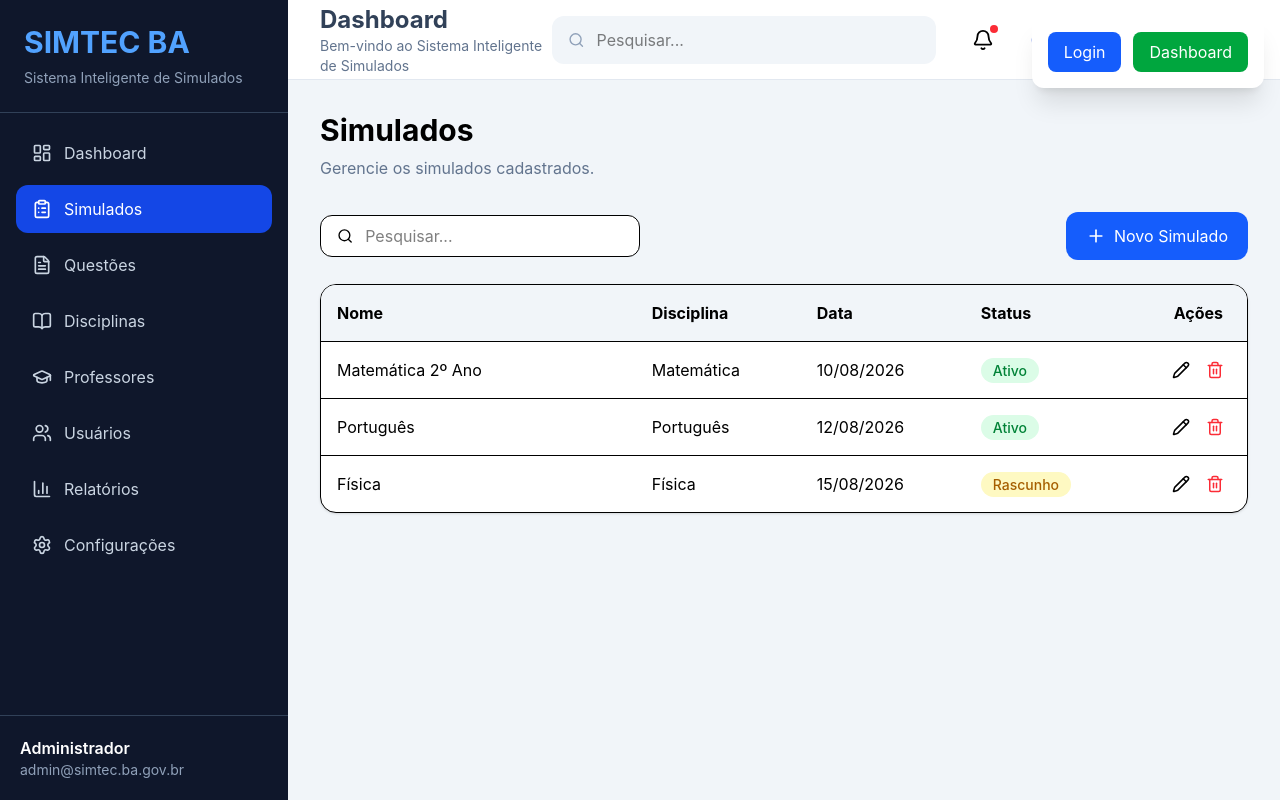
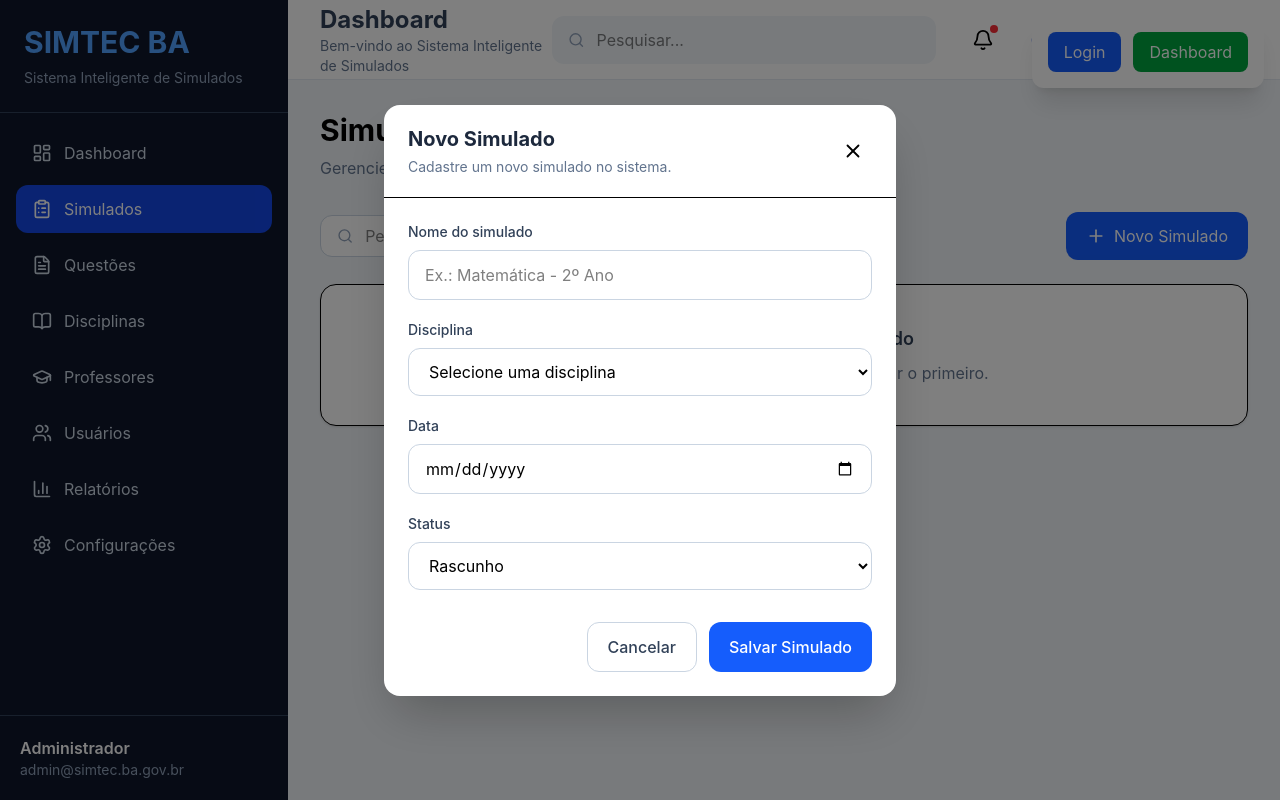
Before and after one commit to devsanclei/projeto-simtec-ba, a React (Vite) app: page /simulados in a window 1280 px wide. Both pictures are taken after a click on the button "Novo Simulado". Built offline with nearby package versions, Linux system fonts and the light colour scheme; the HTML template or start-up script is replaced by a standard one.

Commit message:
feat(simulados): adiciona cadastro de simulados com modal

```diff
--- /dev/null
+++ b/src/components/modals/CreateSimulationModal.jsx
@@ -0,0 +1,170 @@
+import { X } from "lucide-react";
+
+export default function CreateSimulationModal({
+  isOpen,
+  onClose,
+  onSave,
+}) {
+  if (!isOpen) {
+    return null;
+  }
+
+  const handleSubmit = (event) => {
+    event.preventDefault();
+
+    const formData = new FormData(event.target);
+
+    const novoSimulado = {
+      nome: formData.get("nome"),
+      disciplina: formData.get("disciplina"),
+      data: formData.get("data"),
+      status: formData.get("status"),
+    };
+
+    onSave(novoSimulado);
+
+    event.target.reset();
+  };
+
+  return (
+    <div className="fixed inset-0 z-50 flex items-center justify-center bg-black/50 p-4">
+
+      <div className="w-full max-w-lg rounded-2xl bg-white shadow-2xl">
+
+        <div className="flex items-center justify-between border-b px-6 py-5">
+
+          <div>
+            <h2 className="text-xl font-bold text-slate-800">
+              Novo Simulado
+            </h2>
+
+            <p className="text-sm text-slate-500 mt-1">
+              Cadastre um novo simulado no sistema.
+            </p>
+          </div>
+
+          <button
+            type="button"
+            onClick={onClose}
+            className="rounded-lg p-2 hover:bg-slate-100"
+          >
+            <X size={22} />
+          </button>
+
+        </div>
+
+        <form onSubmit={handleSubmit} className="p-6 space-y-5">
+
+          <div>
+            <label className="block text-sm font-medium text-slate-700 mb-2">
+              Nome do simulado
+            </label>
+
+            <input
+              type="text"
+              name="nome"
+              placeholder="Ex.: Matemática - 2º Ano"
+              required
+              className="w-full rounded-xl border border-slate-300 px-4 py-3 outline-none focus:border-blue-500"
+            />
+          </div>
+
+          <div>
+            <label className="block text-sm font-medium text-slate-700 mb-2">
+              Disciplina
+            </label>
+
+            <select
+              name="disciplina"
+              required
+              className="w-full rounded-xl border border-slate-300 px-4 py-3 outline-none focus:border-blue-500"
+            >
+              <option value="">
+                Selecione uma disciplina
+              </option>
+
+              <option value="Matemática">
+                Matemática
+              </option>
+
+              <option value="Português">
+                Português
+              </option>
+
+              <option value="Física">
+                Física
+              </option>
+
+              <option value="Química">
+                Química
+              </option>
+
+              <option value="História">
+                História
+              </option>
+
+              <option value="Geografia">
+                Geografia
+              </option>
+            </select>
+          </div>
+
+          <div>
+            <label className="block text-sm font-medium text-slate-700 mb-2">
+              Data
+            </label>
+
+            <input
+              type="date"
+              name="data"
+              required
+              className="w-full rounded-xl border border-slate-300 px-4 py-3 outline-none focus:border-blue-500"
+            />
+          </div>
+
+          <div>
+            <label className="block text-sm font-medium text-slate-700 mb-2">
+              Status
+            </label>
+
+            <select
+              name="status"
+              defaultValue="Rascunho"
+              className="w-full rounded-xl border border-slate-300 px-4 py-3 outline-none focus:border-blue-500"
+            >
+              <option value="Rascunho">
+                Rascunho
+              </option>
+
+              <option value="Ativo">
+                Ativo
+              </option>
+            </select>
+          </div>
+
+          <div className="flex justify-end gap-3 pt-3">
+
+            <button
+              type="button"
+              onClick={onClose}
+              className="rounded-xl border border-slate-300 px-5 py-3 font-medium text-slate-700 hover:bg-slate-100"
+            >
+              Cancelar
+            </button>
+
+            <button
+              type="submit"
+              className="rounded-xl bg-blue-600 px-5 py-3 font-medium text-white hover:bg-blue-700"
+            >
+              Salvar Simulado
+            </button>
+
+          </div>
+
+        </form>
+
+      </div>
+
+    </div>
+  );
+}
--- a/src/components/simulados/SimuladosTable.jsx
+++ b/src/components/simulados/SimuladosTable.jsx
@@ -1,33 +1,31 @@
 import { Pencil, Trash2 } from "lucide-react";
+
 import StatusBadge from "./StatusBadge";
 
-const simulados = [
-  {
-    id: 1,
-    nome: "Matemática 2º Ano",
-    disciplina: "Matemática",
-    data: "10/08/2026",
-    status: "Ativo",
-  },
-  {
-    id: 2,
-    nome: "Português",
-    disciplina: "Português",
-    data: "12/08/2026",
-    status: "Ativo",
-  },
-  {
-    id: 3,
-    nome: "Física",
-    disciplina: "Física",
-    data: "15/08/2026",
-    status: "Rascunho",
-  },
-];
+export default function SimuladosTable({ simulados }) {
 
-export default function SimuladosTable() {
+  if (simulados.length === 0) {
+
+    return (
+      <div className="bg-white rounded-2xl shadow border p-10 text-center">
+
+        <h3 className="text-lg font-semibold text-slate-700">
+          Nenhum simulado cadastrado
+        </h3>
+
+        <p className="text-slate-500 mt-2">
+          Clique em "Novo Simulado" para cadastrar o primeiro.
+        </p>
+
+      </div>
+    );
+
+  }
+
   return (
     <div className="bg-white rounded-2xl shadow border overflow-hidden">
+
+      <div className="overflow-x-auto">
 
         <table className="w-full">
 
@@ -35,11 +33,25 @@ export default function SimuladosTable() {
 
             <tr>
 
-            <th className="text-left p-4">Nome</th>
-            <th className="text-left">Disciplina</th>
-            <th className="text-left">Data</th>
-            <th className="text-left">Status</th>
-            <th className="text-center">Ações</th>
+              <th className="text-left p-4">
+                Nome
+              </th>
+
+              <th className="text-left">
+                Disciplina
+              </th>
+
+              <th className="text-left">
+                Data
+              </th>
+
+              <th className="text-left">
+                Status
+              </th>
+
+              <th className="text-center">
+                Ações
+              </th>
 
             </tr>
 
@@ -49,37 +61,45 @@ export default function SimuladosTable() {
 
             {simulados.map((simulado) => (
 
-            <tr key={simulado.id} className="border-t">
+              <tr
+                key={simulado.id}
+                className="border-t hover:bg-slate-50"
+              >
 
-              <td className="p-4">{simulado.nome}</td>
-
-              <td>{simulado.disciplina}</td>
-
-              <td>{simulado.data}</td>
+                <td className="p-4 font-medium">
+                  {simulado.nome}
+                </td>
 
                 <td>
+                  {simulado.disciplina}
+                </td>
 
-                <StatusBadge status={simulado.status} />
+                <td>
+                  {simulado.data}
+                </td>
 
+                <td>
+                  <StatusBadge
+                    status={simulado.status}
+                  />
                 </td>
 
                 <td>
 
                   <div className="flex justify-center gap-4">
 
-                  <button>
-
+                    <button
+                      type="button"
+                      className="text-slate-500 hover:text-blue-600"
+                    >
                       <Pencil size={18} />
-
                     </button>
 
-                  <button>
-
-                    <Trash2
-                      size={18}
-                      className="text-red-500"
-                    />
-
+                    <button
+                      type="button"
+                      className="text-slate-500 hover:text-red-600"
+                    >
+                      <Trash2 size={18} />
                     </button>
 
                   </div>
@@ -95,5 +115,7 @@ export default function SimuladosTable() {
         </table>
 
       </div>
+
+    </div>
   );
 }
--- a/src/components/simulados/Toolbar.jsx
+++ b/src/components/simulados/Toolbar.jsx
@@ -1,12 +1,16 @@
 import { Search, Plus } from "lucide-react";
 
-export default function Toolbar() {
+export default function Toolbar({ onNewSimulation }) {
+
   return (
     <div className="flex justify-between items-center mb-6">
 
-      <div className="flex items-center bg-white border rounded-xl px-4 py-2 w-80">
+      <div className="flex items-center bg-white border border-slate-300 rounded-xl px-4 py-2 w-80">
 
-        <Search size={18} />
+        <Search
+          size={18}
+          className="text-slate-400"
+        />
 
         <input
           type="text"
@@ -16,7 +20,11 @@ export default function Toolbar() {
 
       </div>
 
-      <button className="flex items-center gap-2 bg-blue-600 hover:bg-blue-700 text-white px-5 py-3 rounded-xl">
+      <button
+        type="button"
+        onClick={onNewSimulation}
+        className="flex items-center gap-2 bg-blue-600 hover:bg-blue-700 text-white px-5 py-3 rounded-xl transition"
+      >
 
         <Plus size={20} />
 
--- a/src/pages/Simulados.jsx
+++ b/src/pages/Simulados.jsx
@@ -1,8 +1,37 @@
+import { useState } from "react";
+
 import MainLayout from "../components/layout/MainLayout";
 import Toolbar from "../components/simulados/Toolbar";
 import SimuladosTable from "../components/simulados/SimuladosTable";
+import CreateSimulationModal from "../components/modals/CreateSimulationModal";
 
 export default function Simulados() {
+
+  const [modalAberto, setModalAberto] = useState(false);
+
+  const [simulados, setSimulados] = useState([]);
+
+  const abrirModal = () => {
+    setModalAberto(true);
+  };
+
+  const fecharModal = () => {
+    setModalAberto(false);
+  };
+
+  const adicionarSimulado = (novoSimulado) => {
+
+    setSimulados((simuladosAtuais) => [
+      ...simuladosAtuais,
+      {
+        id: Date.now(),
+        ...novoSimulado,
+      },
+    ]);
+
+    fecharModal();
+  };
+
   return (
     <MainLayout>
 
@@ -14,9 +43,15 @@ export default function Simulados() {
         Gerencie os simulados cadastrados.
       </p>
 
-      <Toolbar />
+      <Toolbar onNewSimulation={abrirModal} />
 
-      <SimuladosTable />
+      <SimuladosTable simulados={simulados} />
+
+      <CreateSimulationModal
+        isOpen={modalAberto}
+        onClose={fecharModal}
+        onSave={adicionarSimulado}
+      />
 
     </MainLayout>
   );
```
Lines whose indentation alone changed are shown as unchanged.
